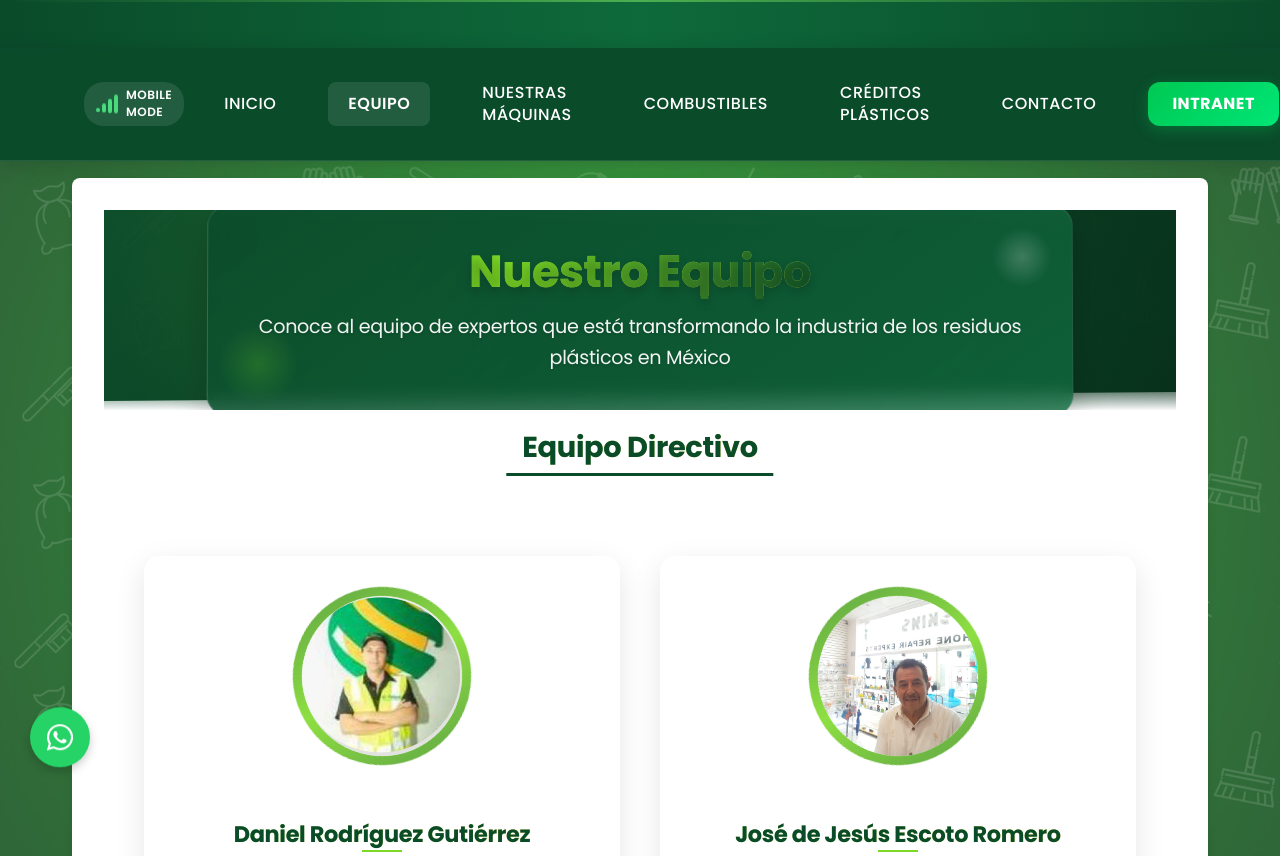
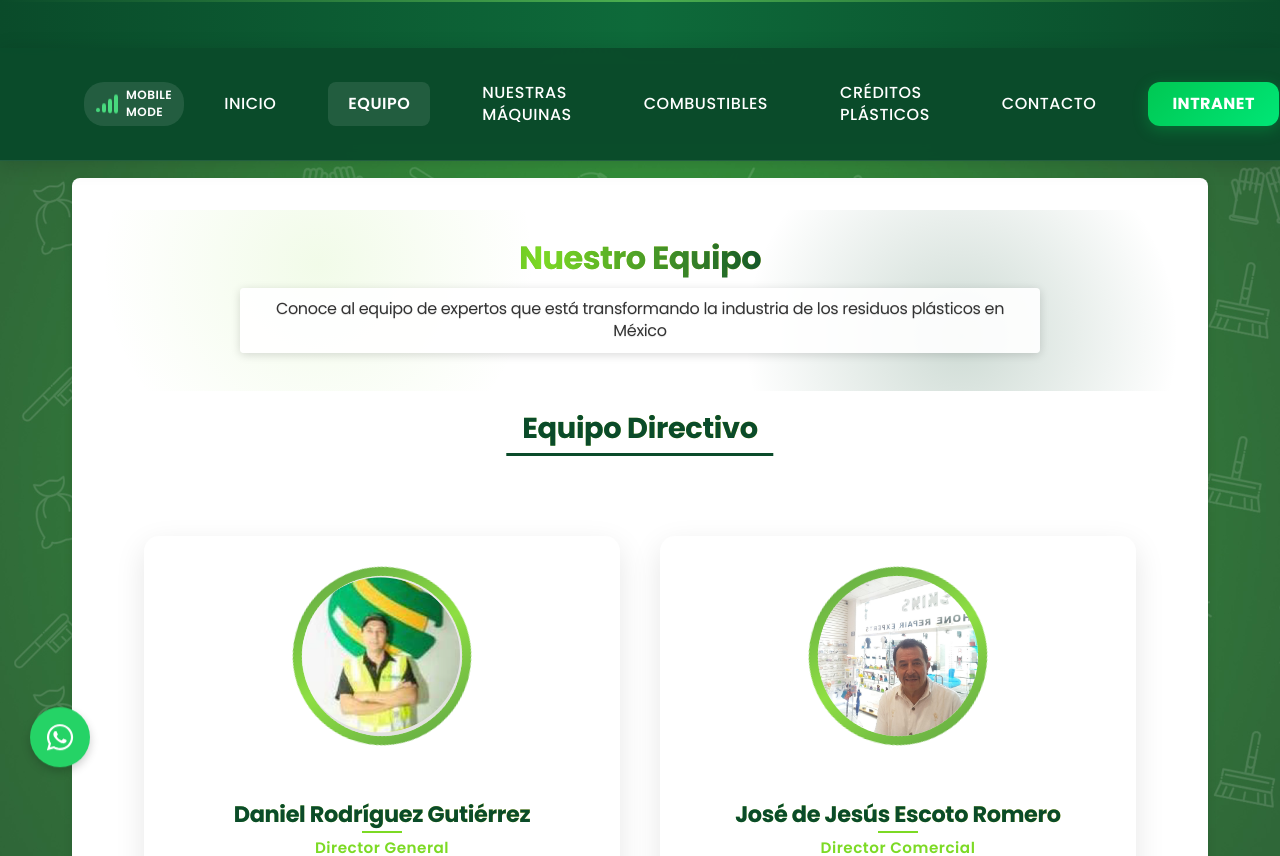
Before and after one commit to nfts2030/petgasmexicov2, a React (Vite) app: page /equipo in a window 1280 px wide. Shown: the top 856 px of the page. Built offline with nearby package versions, Linux system fonts and the light colour scheme.

Commit message:
Corrección de error 404 y actualización del README

```diff
--- a/src/pages/EquipoPage.tsx
+++ b/src/pages/EquipoPage.tsx
@@ -24,29 +24,37 @@ const AnimatedGradient = styled.span`
 
 // Styled components
 const HeroSection = styled.section`
-  background: linear-gradient(135deg, rgba(10, 75, 42, 0.9) 0%, rgba(5, 45, 25, 0.95) 100%),
-              url('/img/04/fdoverdeiconos.jpg');
-  background-size: cover;
-  background-position: center;
-  background-attachment: fixed;
-  color: white;
-  padding: 40px 0; /* Padding mínimo */
+  background: transparent;
+  color: #333;
+  padding: 15px 0;
   text-align: center;
   position: relative;
   margin: 0;
   width: 100%;
-  min-height: 200px; /* Altura fija reducida */
-  max-height: 200px;
+  min-height: auto;
+  max-height: none;
   display: flex;
+  flex-direction: column;
   align-items: center;
   justify-content: center;
   overflow: hidden;
+  /* Mejora para iOS */
+  -webkit-tap-highlight-color: transparent;
+  -webkit-touch-callout: none;
+  -webkit-user-select: none;
+  -khtml-user-select: none;
+  -moz-user-select: none;
+  -ms-user-select: none;
+  user-select: none;
 
-  /* Asegurar que el contenido no se corte en dispositivos móviles */
+  /* Ajustes para iOS */
   @supports (-webkit-touch-callout: none) {
-    /* iOS specific styles */
-    min-height: 200px;
-    max-height: 200px;
+    -webkit-overflow-scrolling: touch;
+  }
+
+  /* Ajustes para dispositivos muy pequeños */
+  @media (max-width: 360px) {
+    padding: 10px 0;
   }
 
   &::before {
@@ -62,94 +70,74 @@ const HeroSection = styled.section`
     z-index: 1;
   }
 
-  &::after {
-    content: '';
-    position: absolute;
-    bottom: 0;
-    left: 0;
-    right: 0;
-    height: 30px; /* Degradado inferior más pequeño */
-    background: linear-gradient(to bottom, transparent, #f8f9fa);
-    z-index: 1;
-    clip-path: polygon(0 70%, 100% 40%, 100% 100%, 0% 100%);
-  }
+
 `;
 
 const HeroContent = styled.div`
   position: relative;
   z-index: 2;
-  max-width: 1200px;
   width: 100%;
+  max-width: 1000px;
   margin: 0 auto;
-  padding: 2rem 1.5rem;
+  padding: 15px 20px;
   display: flex;
   flex-direction: column;
-  justify-content: center;
   align-items: center;
-  min-height: 60vh;
 
   @media (max-width: 768px) {
-    padding: 1.5rem 1rem;
-    min-height: 70vh;
-    box-sizing: border-box;
+    padding: 10px 15px;
   }
+
+  /* Asegurar que el contenido no se desborde en iOS */
+  -webkit-transform: translateZ(0);
+  transform: translateZ(0);
 `;
 
 const HeroTitle = styled.h1`
-  margin: 0;
-  font-size: 3.5rem;
-  font-weight: 800;
+  font-size: 2rem;
+  margin: 0 0 0.3rem 0;
+  font-weight: 700;
+  letter-spacing: -0.5px;
   line-height: 1.1;
-  letter-spacing: -1px;
-  padding: 0 1rem;
   position: relative;
   z-index: 2;
-  text-shadow: 0 2px 10px rgba(0, 0, 0, 0.2);
-  margin-bottom: 1.5rem;
-  text-align: center;
-  width: 100%;
-  box-sizing: border-box;
-
-  @media (max-width: 992px) {
-    font-size: 3rem;
-  }
+  padding: 0 15px;
+  color: #0a4b2a; /* Verde Petgas */
 
   @media (max-width: 768px) {
-    font-size: 2.5rem;
-    margin-bottom: 1.25rem;
-    padding: 0 0.5rem;
+    font-size: 1.8rem;
+    margin-bottom: 0.3rem;
   }
 
   @media (max-width: 480px) {
-    font-size: 2.25rem;
-    line-height: 1.2;
-    margin-bottom: 1rem;
+    font-size: 1.6rem;
   }
 `;
 
 const HeroSubtitle = styled.p`
-  font-size: 1.25rem;
+  font-size: 1rem;
   max-width: 800px;
-  margin: 0 auto;
-  padding: 0 1rem;
-  line-height: 1.6;
-  color: rgba(255, 255, 255, 0.95);
-  text-shadow: 0 1px 3px rgba(0, 0, 0, 0.2);
-  position: relative;
-  z-index: 2;
-  box-sizing: border-box;
   width: 100%;
-  font-weight: 600;
+  margin: 0.5rem auto;
+  line-height: 1.4;
+  font-weight: 400;
+  padding: 10px 15px;
+  color: #333;
+  background: rgba(255, 255, 255, 0.9);
+  border-radius: 4px;
+  box-shadow: 0 2px 10px rgba(0, 0, 0, 0.15);
+  text-shadow: 0 1px 1px rgba(0, 0, 0, 0.1);
 
   @media (max-width: 768px) {
-    font-size: 1.1rem;
-    line-height: 1.5;
-    padding: 0 0.5rem;
+    font-size: 0.95rem;
+    margin: 0.5rem auto;
+    padding: 8px 12px;
+    line-height: 1.4;
   }
 
   @media (max-width: 480px) {
-    font-size: 1rem;
-    line-height: 1.4;
+    font-size: 0.9rem;
+    padding: 6px 10px;
   }
 `;
 
@@ -624,65 +612,14 @@ const EquipoPage: React.FC = () => {
     <PageLayout>
       <HeroSection>
         <HeroContent>
-          <div style={{
-            background: 'linear-gradient(145deg, rgba(10, 75, 42, 0.9), rgba(15, 105, 62, 0.8))',
-            padding: '2.5rem 2rem',
-            borderRadius: '20px',
-            boxShadow: '0 15px 35px rgba(0, 0, 0, 0.2)',
-            backdropFilter: 'blur(8px)',
-            border: '1px solid rgba(255, 255, 255, 0.1)',
-            transform: 'perspective(1000px) rotateX(0.5deg)',
-            transformStyle: 'preserve-3d',
-            transition: 'all 0.4s cubic-bezier(0.16, 1, 0.3, 1)'
-          }}>
-            <HeroTitle style={{
-              fontSize: '2.8rem',
-              marginBottom: '1rem',
-              textShadow: '0 4px 10px rgba(0, 0, 0, 0.2)',
-              letterSpacing: '-0.5px',
-              position: 'relative',
-              display: 'inline-block',
-              padding: '0 1rem',
-              transform: 'translateZ(20px)'
-            }}>
+          <HeroTitle>
             <AnimatedGradient>
               Nuestro Equipo
             </AnimatedGradient>
           </HeroTitle>
-            <HeroSubtitle style={{
-              fontSize: '1.2rem',
-              maxWidth: '800px',
-              lineHeight: '1.6',
-              color: 'rgba(255, 255, 255, 0.95)',
-              fontWeight: 400,
-              textShadow: '0 1px 3px rgba(0, 0, 0, 0.2)',
-              padding: '0 1rem',
-              position: 'relative',
-              zIndex: 1
-            }}>
+          <HeroSubtitle>
             Conoce al equipo de expertos que está transformando la industria de los residuos plásticos en México
           </HeroSubtitle>
-            <div style={{
-              position: 'absolute',
-              top: '20px',
-              right: '20px',
-              width: '60px',
-              height: '60px',
-              borderRadius: '50%',
-              background: 'radial-gradient(circle, rgba(255,255,255,0.2) 0%, rgba(255,255,255,0) 70%)',
-              zIndex: 0
-            }}></div>
-            <div style={{
-              position: 'absolute',
-              bottom: '10px',
-              left: '10px',
-              width: '80px',
-              height: '80px',
-              borderRadius: '50%',
-              background: 'radial-gradient(circle, rgba(124, 218, 36, 0.2) 0%, rgba(124, 218, 36, 0) 70%)',
-              zIndex: 0
-            }}></div>
-          </div>
         </HeroContent>
       </HeroSection>
 
```
Also changed, not shown: vercel.json, 1 other file (tests, documents, lock files or other folders). Lines whose indentation alone changed are shown as unchanged.
